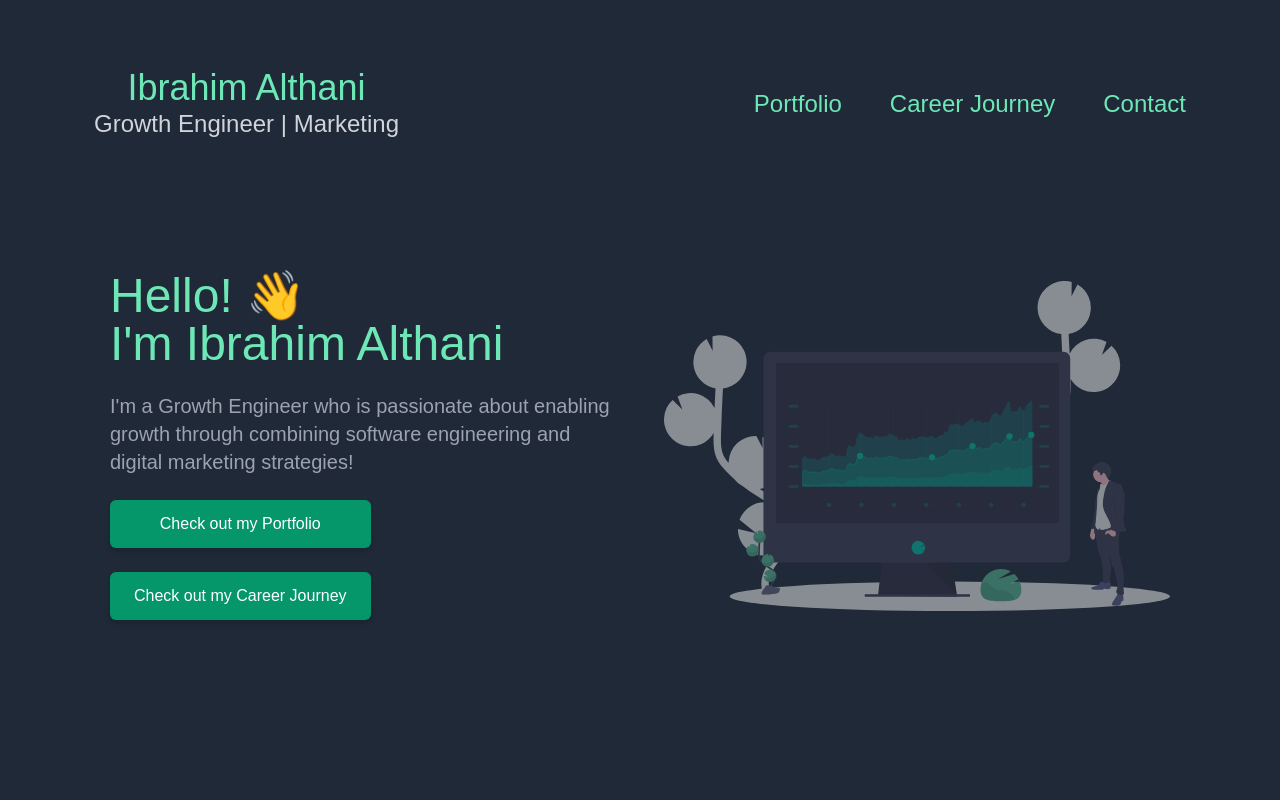
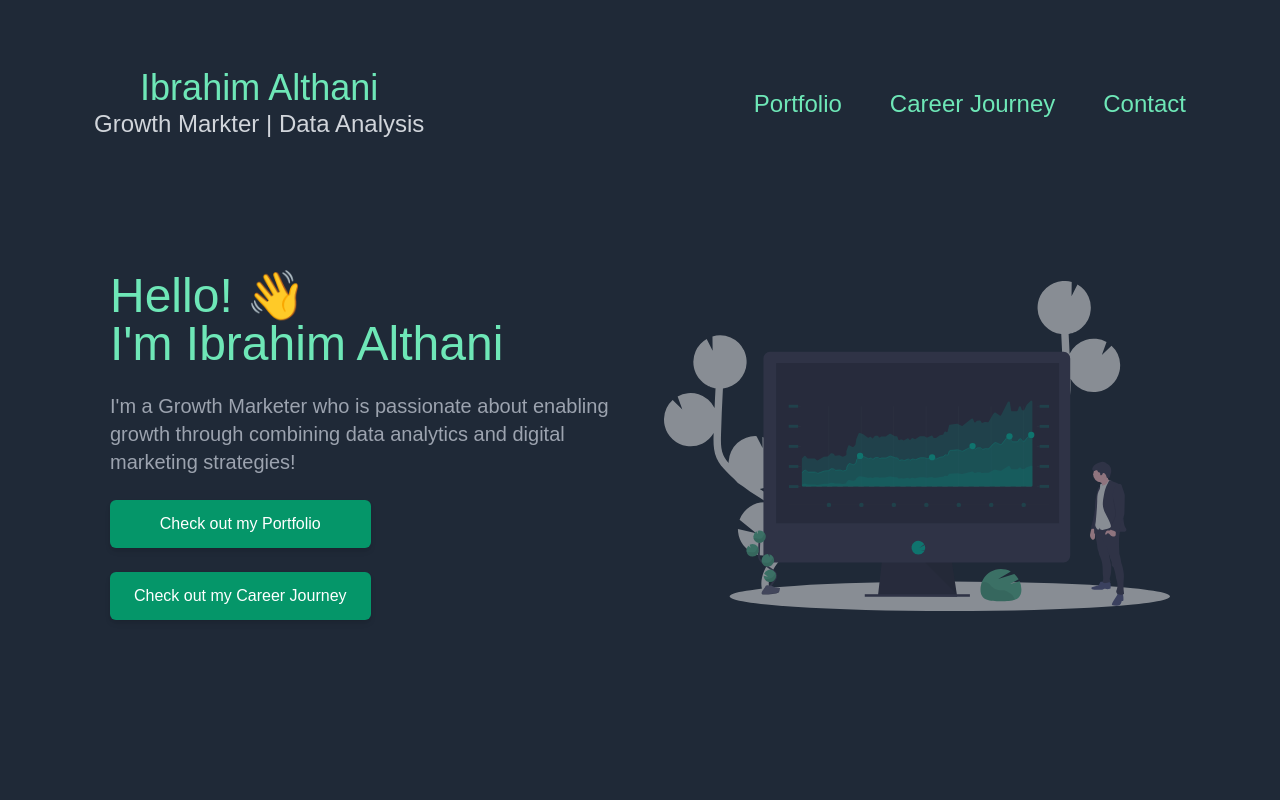
Before and after one commit to althani-sa/ibrahim-ai-v1, a website: page public/index.html in a window 1280 px wide. Shown: the top 800 px of the page. Drawn offline with Linux system fonts and the light colour scheme.

Commit message:
change growth engineer -> growth marketer

```diff
--- a/public/index.html
+++ b/public/index.html
@@ -32,7 +32,7 @@
 			>
 				<div class="py-1 mx-auto text-center">
 					<h1 class="text-green-300 text-4xl">Ibrahim Althani</h1>
-					<h2 class="text-gray-300 text-2xl">Growth Engineer | Marketing</h2>
+					<h2 class="text-gray-300 text-2xl">Growth Markter | Data Analysis</h2>
 				</div>
 				<ul
 					class="
@@ -82,7 +82,7 @@
 						I'm Ibrahim Althani
 					</h2>
 					<p class="text-gray-400 text-xl text-center lg:text-left mb-6">
-						I'm a Growth Engineer who is passionate about enabling growth through combining software engineering and digital marketing strategies! </p>
+						I'm a Growth Marketer who is passionate about enabling growth through combining data analytics and digital marketing strategies! </p>
 					<div class="flex justify-center sm:flex-col flex-wrap gap-6">
 						<button
 							type="button"
```
